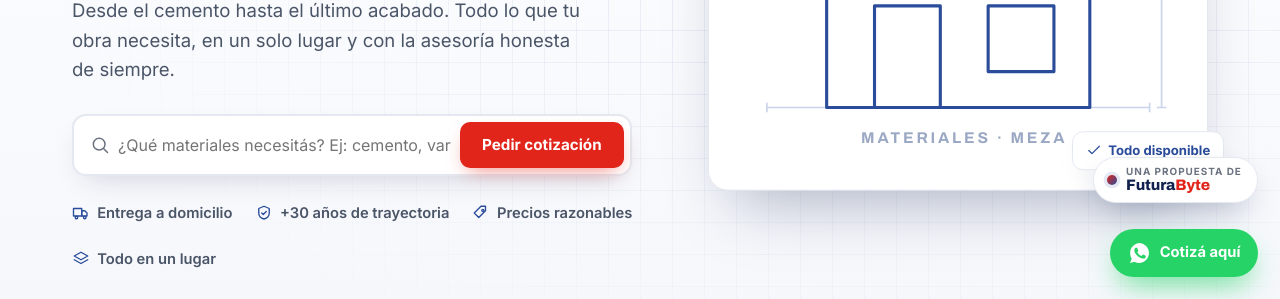
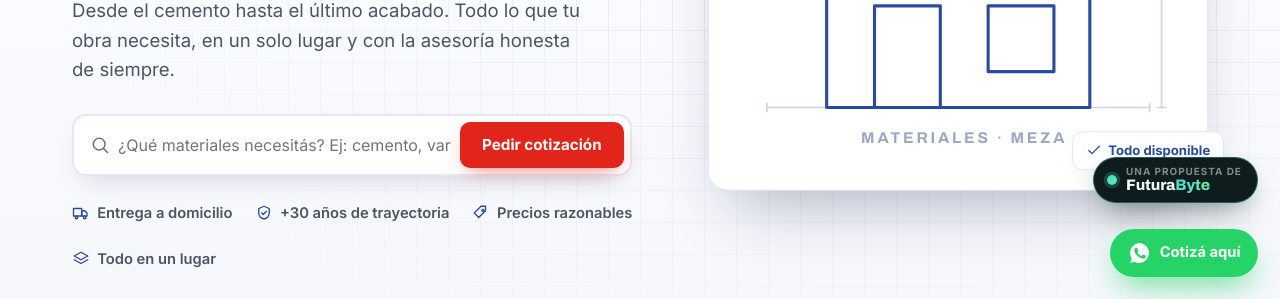
Before and after one commit to KingAttlas/Demo-Meza, a plain HTML site: page index.html in a window 1280 px wide. Shown: the part 501-800 px from the top of the page. Drawn offline with Linux system fonts and the light colour scheme.

Commit message:
Aplicar paleta de FuturaByte al badge flotante
Pill oscuro (#0f1c1e) con acento teal (#45c4bd), punto y 'Byte' en
gradiente cian-verde (#47d6cf -> #65ebac) y glow teal, segun la marca FuturaByte.

Co-Authored-By: Claude Opus 4.8 <noreply@anthropic.com>

```diff
--- a/styles.css
+++ b/styles.css
@@ -293,15 +293,15 @@ a{text-decoration:none;color:inherit}
 .demo-note a:hover{color:var(--red)}
 
 /* ============ BADGE FUTURABYTE ============ */
-.futura-badge{position:fixed;right:22px;bottom:96px;z-index:200;display:flex;align-items:center;gap:.6rem;background:#fff;border:1px solid var(--line);border-radius:999px;padding:.5rem .95rem .5rem .8rem;box-shadow:0 14px 32px -12px rgba(18,34,79,.4);animation:badgeIn .6s var(--ease) both .5s;transition:transform .3s var(--ease),box-shadow .3s,border-color .3s}
-.futura-badge:hover{transform:translateY(-3px);box-shadow:0 18px 36px -12px rgba(18,34,79,.5);border-color:#cfd8ea}
-.futura-badge .fb-dot{width:10px;height:10px;border-radius:50%;flex:0 0 auto;background:linear-gradient(135deg,var(--red),var(--blue));box-shadow:0 0 0 3px rgba(43,76,155,.14);animation:dotPulse 2.4s ease-in-out infinite}
+.futura-badge{position:fixed;right:22px;bottom:96px;z-index:200;display:flex;align-items:center;gap:.6rem;background:#0f1c1e;border:1px solid rgba(69,196,189,.38);border-radius:999px;padding:.5rem .95rem .5rem .8rem;box-shadow:0 14px 32px -12px rgba(0,0,0,.55),0 4px 18px -8px rgba(69,196,189,.35);animation:badgeIn .6s var(--ease) both .5s;transition:transform .3s var(--ease),box-shadow .3s,border-color .3s}
+.futura-badge:hover{transform:translateY(-3px);box-shadow:0 18px 40px -12px rgba(0,0,0,.65),0 8px 26px -8px rgba(69,196,189,.6);border-color:rgba(101,235,172,.7)}
+.futura-badge .fb-dot{width:10px;height:10px;border-radius:50%;flex:0 0 auto;background:linear-gradient(135deg,#47d6cf,#65ebac);box-shadow:0 0 0 3px rgba(69,196,189,.22);animation:dotPulse 2.4s ease-in-out infinite}
 .futura-badge .fb-txt{display:flex;flex-direction:column;line-height:1.12}
-.futura-badge .fb-label{font-size:.62rem;text-transform:uppercase;letter-spacing:.1em;color:var(--muted);font-weight:700}
-.futura-badge strong{font-family:'Archivo',sans-serif;font-size:.95rem;font-weight:800;color:var(--navy);letter-spacing:-.01em}
-.futura-badge strong span{color:var(--red)}
+.futura-badge .fb-label{font-size:.62rem;text-transform:uppercase;letter-spacing:.1em;color:rgba(214,233,233,.55);font-weight:700}
+.futura-badge strong{font-family:'Archivo',sans-serif;font-size:.95rem;font-weight:800;color:#f1f6f6;letter-spacing:-.01em}
+.futura-badge strong span{background:linear-gradient(90deg,#47d6cf,#65ebac);-webkit-background-clip:text;background-clip:text;-webkit-text-fill-color:transparent;color:transparent}
 @keyframes badgeIn{from{opacity:0;transform:translateY(12px)}to{opacity:1;transform:translateY(0)}}
-@keyframes dotPulse{0%,100%{box-shadow:0 0 0 3px rgba(43,76,155,.14)}50%{box-shadow:0 0 0 6px rgba(43,76,155,0)}}
+@keyframes dotPulse{0%,100%{box-shadow:0 0 0 3px rgba(69,196,189,.25)}50%{box-shadow:0 0 0 6px rgba(69,196,189,0)}}
 
 /* ============ WHATSAPP FLOTANTE ============ */
 .wa-float{position:fixed;bottom:22px;right:22px;z-index:200;display:inline-flex;align-items:center;gap:.5rem;background:var(--wa);color:#fff;padding:.75rem 1.1rem;border-radius:999px;font-weight:800;font-size:.92rem;box-shadow:0 14px 30px -8px rgba(37,211,102,.7);transition:transform .3s var(--ease)}
```
